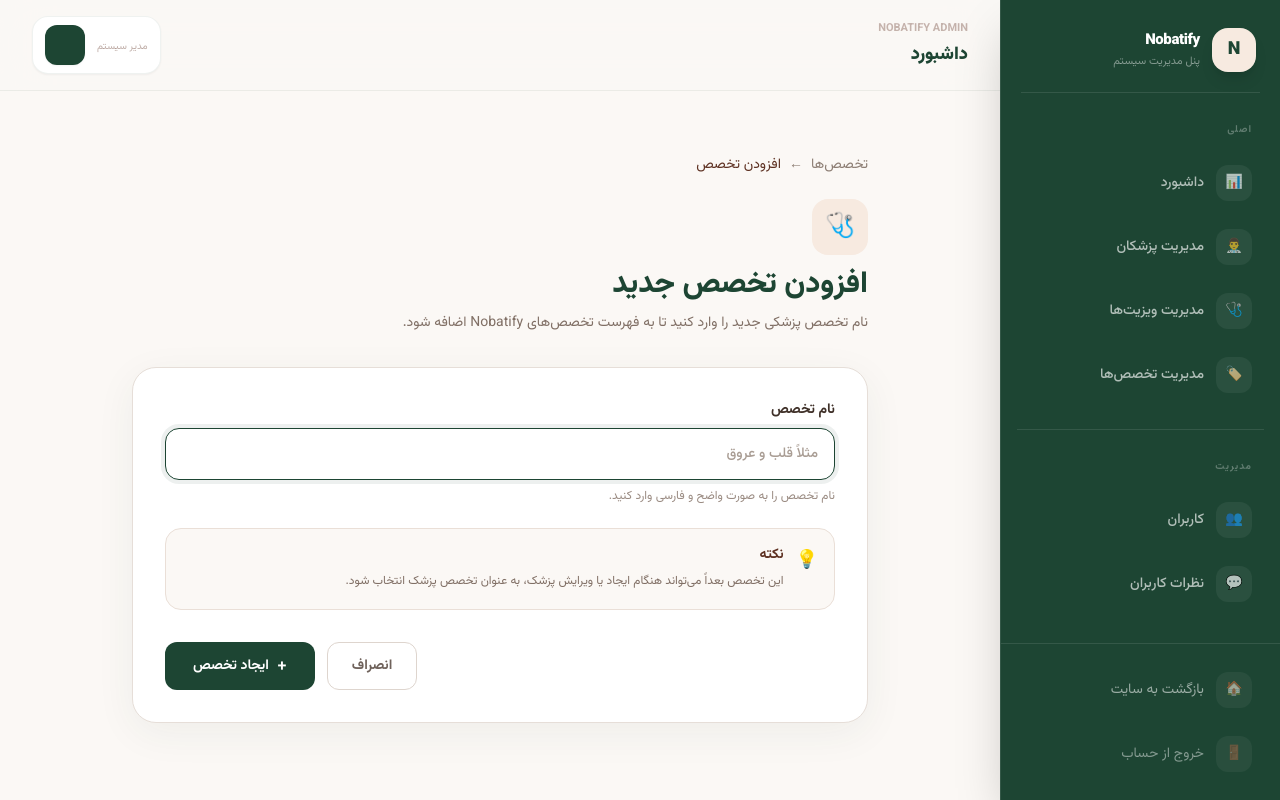
After one commit to amirhosseineilat/Nobatify, a Django app: page /dashboard/admin_speciality_create/ in a window 1280 px wide. The commit adds this page. Run offline with Django 5.2, Linux system fonts and the light colour scheme; some libraries are stand-ins or nearby versions.

Commit message:
impliment speciality managemment and remove scorll bar

```diff
--- a/admindashboard/urls.py
+++ b/admindashboard/urls.py
@@ -13,7 +13,13 @@ from .views import (
     AdminUpdaterTimeslotView,
     AdminTimesLotDeleteView,
     AdminTimeSlotSearchView,
-    AdminLoginView
+    AdminLoginView,
+    #speciality
+    AdminSpecialityListView,
+    AdminUpdateSpecialityView,
+    AdminCreaterSpecialityView,
+    AdminSpecialityDeleteView,
+    AdminSearchSpeciality
 )
 
 urlpatterns = [
@@ -54,4 +60,9 @@ urlpatterns = [
     path("admin_timeslot_delete/<int:pk>/",AdminTimesLotDeleteView.as_view(),name="admin_timeslot_delete"),
     path("admin_timeslot_search/",AdminTimeSlotSearchView.as_view(),name="admin_timeslot_search"),
     path("login/",AdminLoginView.as_view(),name="admin_login"),
+    path("admin_speciality_create/",AdminCreaterSpecialityView.as_view(),name="admin_speciality_create"),
+    path("admin_speciality_list/",AdminSpecialityListView.as_view(),name="admin_speciality_list"),
+    path("admin_speciality_update/<int:pk>/",AdminUpdateSpecialityView.as_view(),name="admin_speciality_update"),
+    path("admin_speciality_delete/<int:pk>/",AdminSpecialityDeleteView.as_view(),name="admin_speciality_delete"),
+    path("admin_speciality_search/",AdminSearchSpeciality.as_view(),name="admin_speciality_search")
 ]
--- a/admindashboard/views.py
+++ b/admindashboard/views.py
@@ -1,13 +1,13 @@
 from django.shortcuts import render,redirect
 from django.views.generic import TemplateView,DeleteView,UpdateView,ListView
-from doctors.models import Doctor
+from doctors.models import Doctor,Speciality
 from accounts.models import CustomUser
 from appointments.models import TimeSlot,Appointment
-from doctors.views import BaseSearchDoctorView,BaseListDoctorView,BaseCreateDoctorView,BaseDetailDoctorView
+from doctors.views import BaseCreateSpecialityView,BaseSearchDoctorView,BaseListDoctorView,BaseCreateDoctorView,BaseDetailDoctorView
 from appointments.views import BaseTimeSlotListView,BaseTimeSlotCreateView
 from django.urls import reverse_lazy
 from django.contrib import messages
-from doctors.forms import DoctorForm
+from doctors.forms import DoctorForm,SpecialityForm
 from appointments.forms import TimeSlotForm
 from django.db.models import Q
 from django.contrib.auth.views import LoginView
@@ -108,3 +108,42 @@ class AdminLoginView(LoginView):
 
     def get_success_url(self):
         return reverse_lazy("admin_dashboard")
+
+#speciality
+class AdminSpecialityListView(ListView):
+    model = Speciality
+    template_name = "dashboard/admin_speciality_list.html"
+    context_object_name = "specialitys"
+
+
+class AdminCreaterSpecialityView(BaseCreateSpecialityView):
+    template_name = "dashboard/admin_speciality_create.html"
+    success_url = reverse_lazy("admin_speciality_list")
+
+class AdminUpdateSpecialityView(UpdateView):
+    model = Speciality
+    template_name = "dashboard/admin_speciality_create.html"
+    form_class = SpecialityForm
+    success_url = reverse_lazy("admin_speciality_list")
+
+class AdminSpecialityDeleteView(DeleteView):
+    model = Speciality
+    success_url = reverse_lazy("admin_speciality_list")
+
+
+    def post(self,request,pk):
+        try:
+            speciality = self.get_object()
+            speciality.delete()
+            messages.success(request,"حذف با موفقیت انجام شد")
+            return redirect("admin_speciality_list")
+        except Exception as e:
+            messages.error(request,"حذف ناموفق بود")
+            return redirect("admin_speciality_list")
+
+class AdminSearchSpeciality(AdminSpecialityListView):
+    def get_queryset(self):
+        q = self.request.GET.get("q")
+        if q:
+            specialitys = Speciality.objects.filter(name__icontains=q)
+        return specialitys
--- /dev/null
+++ b/templates/dashboard/admin_speciality_create.html
@@ -0,0 +1,180 @@
+{% extends "dashboard/base_admin.html" %}
+
+{% block title %}افزودن تخصص | Nobatify{% endblock %}
+
+{% block extra_head %}
+
+<style>
+    .speciality-input {
+        width: 100%;
+        height: 52px;
+        padding: 0 16px;
+        border: 1px solid #d6cec7 !important;
+        border-radius: 14px;
+        background: #ffffff !important;
+        color: #1D4533 !important;
+        font-size: 14px;
+        font-weight: 500;
+        outline: none !important;
+        transition: border-color .2s ease, box-shadow .2s ease;
+    }
+
+    .speciality-input::placeholder {
+        color: #a99d94;
+    }
+
+    .speciality-input:hover {
+        border-color: #b8aaa0 !important;
+    }
+
+    .speciality-input:focus {
+        border-color: #1D4533 !important;
+        box-shadow: 0 0 0 4px rgba(29, 69, 51, 0.08) !important;
+    }
+</style>
+
+{% endblock %}
+
+{% block content %}
+
+<div class="mx-auto max-w-3xl px-4 py-8">
+
+<!-- Breadcrumb -->
+<div class="mb-6 flex items-center gap-2 text-sm text-[#8c7d73]">
+    <a
+        href="{% url 'admin_speciality_list' %}"
+        class="transition hover:text-[#1D4533]"
+    >
+        تخصص‌ها
+    </a>
+
+    <span>←</span>
+
+    <span class="text-[#5E3122]">
+        افزودن تخصص
+    </span>
+</div>
+
+
+<!-- Header -->
+<div class="mb-8">
+
+    <div class="mb-3 flex h-14 w-14 items-center justify-center rounded-2xl bg-[#F7EAE0] text-2xl">
+        🩺
+    </div>
+
+    <h1 class="text-3xl font-extrabold text-[#1D4533]">
+        افزودن تخصص جدید
+    </h1>
+
+    <p class="mt-2 text-sm leading-6 text-[#806f65]">
+        نام تخصص پزشکی جدید را وارد کنید تا به فهرست تخصص‌های Nobatify اضافه شود.
+    </p>
+
+</div>
+
+
+<!-- Form Card -->
+<div class="rounded-3xl border border-[#e6ded8] bg-white p-6 shadow-[0_10px_40px_rgba(29,69,51,0.06)] md:p-8">
+
+    <form method="post">
+
+        {% csrf_token %}
+
+        <!-- Form errors -->
+        {% if form.non_field_errors %}
+            <div class="mb-6 rounded-2xl border border-red-200 bg-red-50 p-4 text-sm text-red-700">
+                {{ form.non_field_errors }}
+            </div>
+        {% endif %}
+
+
+        <!-- Name -->
+        <div>
+
+            <label
+                for="{{ form.name.id_for_label }}"
+                class="mb-2 block text-sm font-bold text-[#3f3028]"
+            >
+                نام تخصص
+            </label>
+
+            <input
+                type="text"
+                name="{{ form.name.html_name }}"
+                id="{{ form.name.id_for_label }}"
+                value="{{ form.name.value|default:'' }}"
+                placeholder="مثلاً قلب و عروق"
+                class="speciality-input"
+                maxlength="100"
+                autofocus
+                required
+            >
+
+            {% if form.name.errors %}
+                <div class="mt-2 text-xs font-medium text-red-600">
+                    {% for error in form.name.errors %}
+                        <p>{{ error }}</p>
+                    {% endfor %}
+                </div>
+            {% endif %}
+
+            <p class="mt-2 text-xs text-[#9a8b82]">
+                نام تخصص را به صورت واضح و فارسی وارد کنید.
+            </p>
+
+        </div>
+
+
+        <!-- Info -->
+        <div class="mt-6 rounded-2xl border border-[#eadfd7] bg-[#FBF8F5] p-4">
+
+            <div class="flex gap-3">
+
+                <div class="mt-0.5 text-lg">
+                    💡
+                </div>
+
+                <div>
+                    <h3 class="text-sm font-bold text-[#5E3122]">
+                        نکته
+                    </h3>
+
+                    <p class="mt-1 text-xs leading-6 text-[#806f65]">
+                        این تخصص بعداً می‌تواند هنگام ایجاد یا ویرایش پزشک،
+                        به عنوان تخصص پزشک انتخاب شود.
+                    </p>
+                </div>
+
+            </div>
+
+        </div>
+
+
+        <!-- Actions -->
+        <div class="mt-8 flex flex-col-reverse gap-3 sm:flex-row sm:justify-end">
+
+            <a
+                href="{% url 'admin_speciality_list' %}"
+                class="inline-flex h-12 items-center justify-center rounded-xl border border-[#ded5ce] px-6 text-sm font-bold text-[#6f625b] transition hover:bg-[#FBF8F5]"
+            >
+                انصراف
+            </a>
+
+            <button
+                type="submit"
+                class="inline-flex h-12 items-center justify-center gap-2 rounded-xl bg-[#1D4533] px-7 text-sm font-bold text-white transition hover:bg-[#153c2c] active:scale-[0.98]"
+            >
+                <span class="text-lg">+</span>
+                ایجاد تخصص
+            </button>
+
+        </div>
+
+    </form>
+
+</div>
+
+</div>
+
+{% endblock %}
--- a/templates/dashboard/base_admin.html
+++ b/templates/dashboard/base_admin.html
@@ -80,6 +80,18 @@
     <link rel="stylesheet" href="{% static 'css/nobatify.css' %}">
 
     {% block extra_head %}{% endblock %}
+    <style>
+    nav.hide-scrollbar {
+        -ms-overflow-style: none !important;
+        scrollbar-width: none !important;
+    }
+
+    nav.hide-scrollbar::-webkit-scrollbar {
+        width: 0 !important;
+        height: 0 !important;
+        display: none !important;
+    }
+</style>
 </head>
 
 
@@ -141,7 +153,7 @@
 
 
         <!-- Navigation -->
-        <nav class="flex-1 overflow-y-auto px-4 py-6">
+        <nav class="flex-1 overflow-y-auto px-4 py-6 hide-scrollbar">
 
             <!-- Main -->
             <div class="mb-3 px-3">
@@ -272,7 +284,7 @@
 
             <!-- Specialities -->
             <a
-                href="#"
+                href="{% url 'admin_speciality_list' %}"
                 class="
                     group mb-1 flex items-center gap-3
                     rounded-2xl px-3 py-3
```
Also changed, not shown: templates/dashboard/admin_speciality_list.html (added, +224 -0 lines), doctors/forms.py (line endings or trailing spaces).
